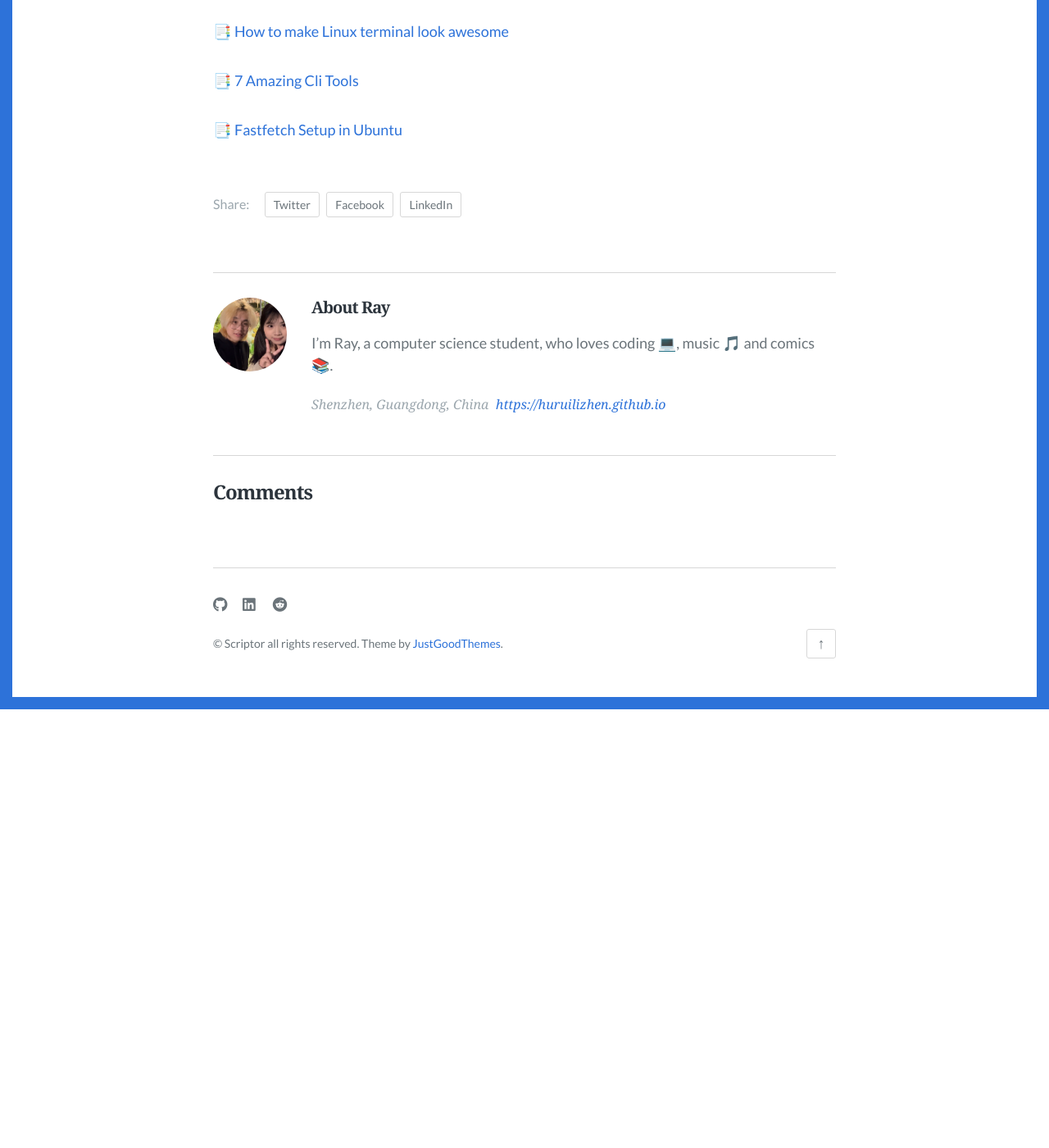
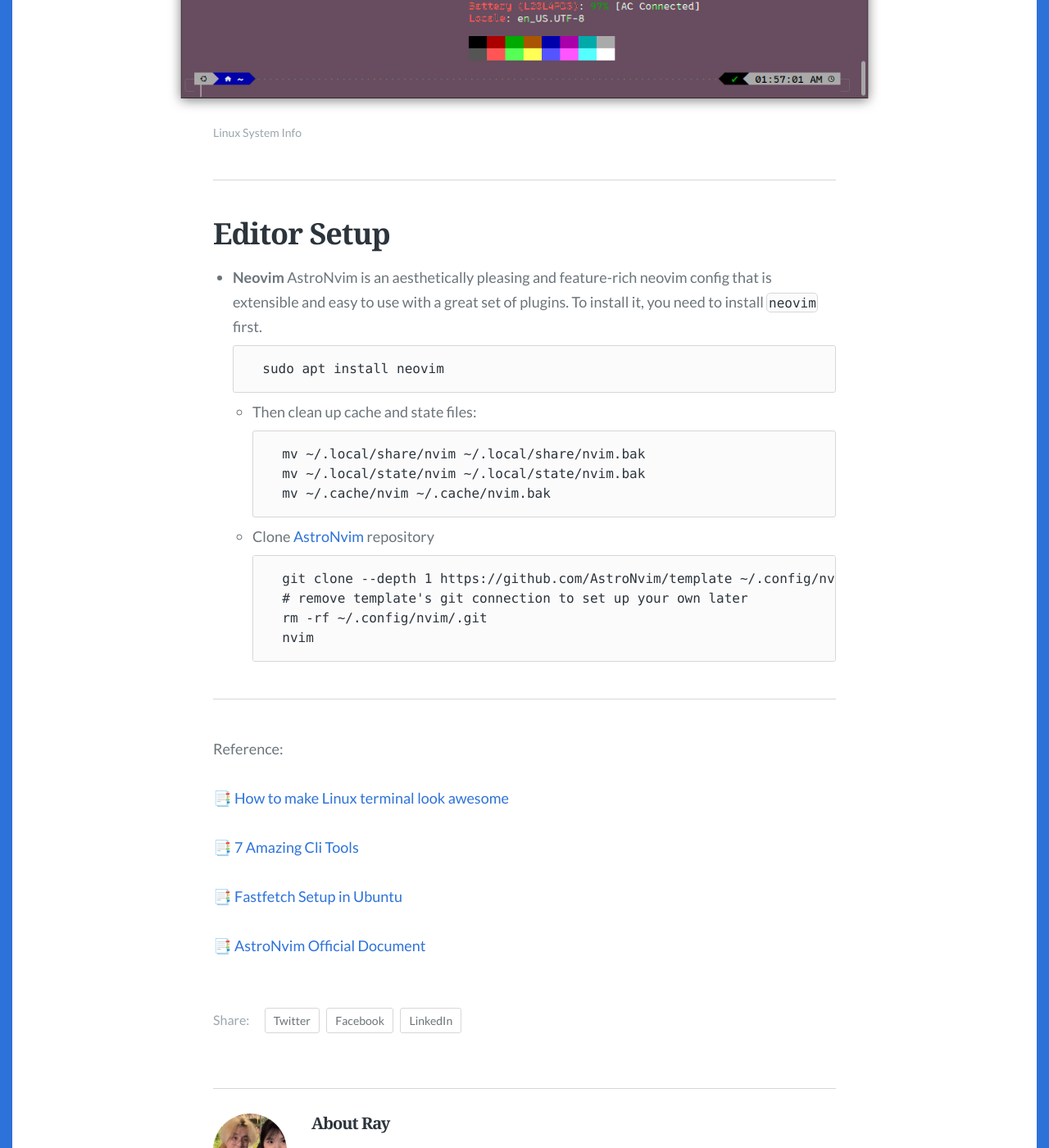
Before and after one commit to HuRuilizhen/HuRuilizhen.github.io, a Jekyll site: the page built from _posts/2024-10-15-Linux-Terminal-Beautify.md, in a window 1280 px wide and 1400 px high, scrolled down 12036 px. Shown: the whole window at 82% size. Built offline with Jekyll 4.4.1, drawn with Linux system fonts in a browser that asks for light colours; some web fonts are replaced; comment, search, counter and statistics services are not loaded; before the commit the page ends 12901 px from its top, so only the background shows below that; some of the changed text lies outside the part shown.

Commit message:
[add]: editor setup in linux terminal beautify

````diff
--- a/_posts/2024-10-15-Linux-Terminal-Beautify.md
+++ b/_posts/2024-10-15-Linux-Terminal-Beautify.md
@@ -114,6 +114,18 @@
     | `<C-r>`                    | Find commands                   |
     | `<command> <file path>/**` | Combine fzf with other commands |
 
+    - Additionally, if you want to make `fzf` work with `editor`, you can add following lines in `~/.zshrc`:
+    ```bash
+    function open-editor-with-fzf() {
+        local file=$(find . -type f | fzf --preview="cat {}")
+        if [[ -n $file ]]; then
+            ${EDITOR:-nvim} "$file"
+        fi
+    }
+    zle -N open-editor-with-fzf
+    bindkey "^E" open-editor-with-fzf
+    ```
+
 - **eza**
 
     Better ls command with colors and icons. Make your terminal look more interesting.
@@ -167,6 +179,29 @@
 
 ---
 
+# Editor Setup
+
+- **Neovim**
+    AstroNvim is an aesthetically pleasing and feature-rich neovim config that is extensible and easy to use with a great set of plugins. To install it, you need to install `neovim` first.
+    ```bash
+    sudo apt install neovim
+    ```
+    - Then clean up cache and state files:
+    ```bash
+    mv ~/.local/share/nvim ~/.local/share/nvim.bak
+    mv ~/.local/state/nvim ~/.local/state/nvim.bak
+    mv ~/.cache/nvim ~/.cache/nvim.bak
+    ```
+    - Clone [AstroNvim](https://github.com/AstroNvim/AstroNvim) repository
+    ```bash
+    git clone --depth 1 https://github.com/AstroNvim/template ~/.config/nvim
+    # remove template's git connection to set up your own later
+    rm -rf ~/.config/nvim/.git
+    nvim
+    ```
+
+---
+
 Reference:
 
 📑 [How to make Linux terminal look awesome](https://www.geeksforgeeks.org/how-to-make-linux-terminal-look-awesome/)
@@ -174,3 +209,5 @@
 📑 [7 Amazing Cli Tools](https://www.josean.com/posts/7-amazing-cli-tools)
 
 📑 [Fastfetch Setup in Ubuntu](https://launchpad.net/~zhangsongcui3371/+archive/ubuntu/fastfetch)
+
+📑 [AstroNvim Official Document](https://docs.astronvim.com/)
````
